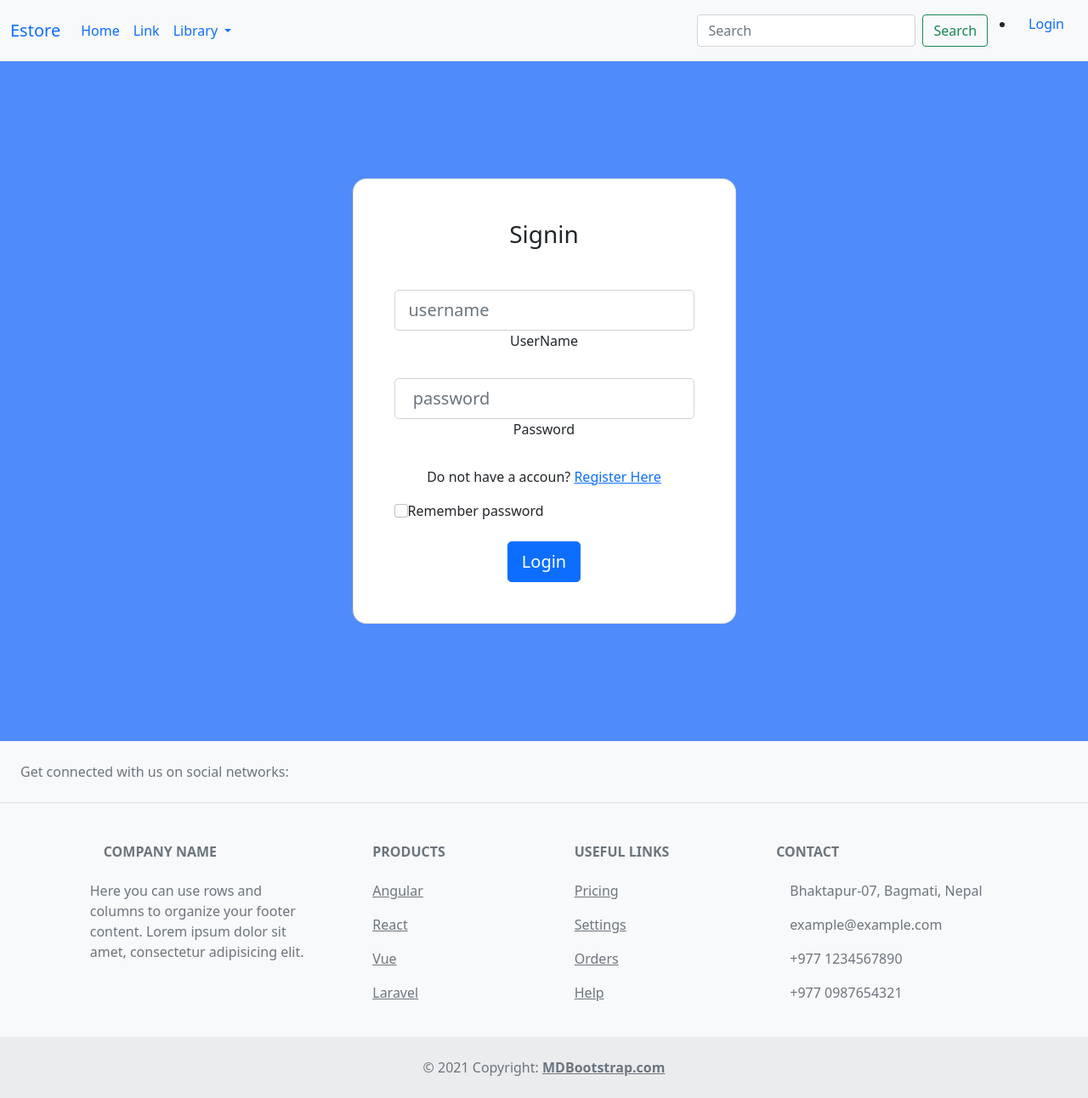
After one commit to Rukeshkutu/e_store, a Django app: page /login/ in a window 1280 px wide. The commit adds this page. Shown: the whole page at 85% size. Run offline with Django 4.2, Linux system fonts and the light colour scheme; data comes from the database, SQL or seed files in the repository; both versions use the stored data as it was after the commit; some libraries are stand-ins or nearby versions.

Commit message:
new update

```diff
--- a/e_store/urls.py
+++ b/e_store/urls.py
@@ -21,7 +21,8 @@ from django.conf.urls.static import static
 
 urlpatterns = [
     path('admin/', admin.site.urls),
-    path('',include('store.urls', namespace='store'))
+    path('',include('store.urls', namespace='store')),
+    # path('', include('django.contrib.auth.urls'))
 
 ]
 
--- a/store/models.py
+++ b/store/models.py
@@ -1,6 +1,6 @@
 from django.db import models
 from django.contrib.auth.models import User
-
+from django.db.models.deletion import CASCADE
 #reverse is a tool that give us to build an url
 from django.urls import reverse
 # Create your models here.
--- a/store/urls.py
+++ b/store/urls.py
@@ -5,8 +5,16 @@ app_name = 'store'
 
 urlpatterns = [
     path('',views.all_products, name= 'all_products'),
+    path('home/',views.all_products, name= 'all_product'),
     path('item/<slug:slug>/',views.product_detail, name = 'product_detail' ),
     #here slug refer to the data and category_slug is respointpoint for that data
     path('search/<slug:categroy_slug>/',views.category_list, name = 'category_list' ),
     #this url is used to view only user selected category product
+
+    path('login/', views.signin_page, name = 'signin_page'),
+    path('logout/', views.signout_page, name = 'signout_page'),
+    path('register/',views.register_page, name= 'register'),
+
+    path('add-product/', views.createProduct, name = 'add-product'),
+
 ]
--- a/store/views.py
+++ b/store/views.py
@@ -1,5 +1,12 @@
-from django.shortcuts import render, get_object_or_404
+from django.shortcuts import render, get_object_or_404, redirect
 from django.core.paginator import Paginator
+from django.contrib.auth.decorators import login_required
+from django.contrib.auth import authenticate, login, logout, forms
+from django.contrib.auth.models import User
+from django.contrib import messages
+from django.contrib.auth.forms import UserCreationForm
+
+from .forms import *
 # Create your views here.
 from .models import *
 
@@ -46,3 +53,86 @@ def category_list(request, categroy_slug):
 
     context = {'category': category,'page_obj': page_obj}
     return render(request, 'store/category.html', context)
+
+
+def signin_page(request):
+    if request.method == 'POST':
+        username = request.POST.get('username')#here username should be same as the  "name = 'username '" in signin.html
+        password = request.POST.get('password')
+
+        try:
+            user = User.objects.get(username = username)#'username = username' is to make sure user exite
+
+        except:
+            messages.error(request, 'user doesnot exit')#flash messages
+
+        user = authenticate(request, username= username, password = password)# to authenticate and to make sure user is currect
+        if user is not None:
+            login(request, user)
+            return redirect('store:all_products')#when user is login page is redirectd to home.html page through url
+        else:
+            messages.error(request, 'user name or email doesnot exist')
+
+    context ={
+
+    }
+    return render(request, 'store/signin.html', context)
+
+def signout_page(request):
+    logout(request)#this delete the token so it delete the user
+    return redirect("store:all_products")
+
+# def signup_page(request):
+#     if request.method == 'POST':
+#         username = request.POST.get('username')
+#         email = request.POST.get('email')
+#         password = request.POST.get('password')
+#         confirm_password = request.POST.get('confirm_password')
+
+#         if password == confirm_password:
+#             if User.objects.filter(username = username).exists():
+#                 messages.info(request, 'User name already exist')
+#                 return redirect('store:signup_page')
+#             else:
+#                 user = User.objects.create_user(username= username, password = password, email= email)
+#                 user.set_password(password)
+#                 # user.is_staff = True
+#                 user.save()
+#                 messages.info(request, 'success')
+#                 return redirect('store:signin_page')
+#         else:
+#             messages.error(request, "password doesnot match")
+#             return redirect('store:signup_page')
+
+#     else:
+#         context ={
+
+#         }
+#         return render(request, 'store/signup.html', context)
+
+
+def register_page(request):
+    if request.POST == 'POST':
+        form = CustomUserCreationForm()
+        if form.is_valid():
+            form.save()
+    else:
+        form = CustomUserCreationForm()
+    context = {
+        'form':form
+    }
+    return render(request, 'store/register.html', context)
+
+
+def createProduct(request):
+    form = ProductForm()#improt productform form form.py
+    if request.method == 'POST':
+        form = ProductForm(request.POST)
+        if form.is_valid():
+            form.save()
+            return redirect('store:all_products')
+
+    context = {
+        'form':form
+    }
+    return render(request, 'store/createproduct.html', context)
--- a/templates/store/base.html
+++ b/templates/store/base.html
@@ -14,58 +14,23 @@
   </head>
 
   <body>
-    <header>
-        <nav class="navbar navbar-expand-lg bg-light">
-            <div class="container-fluid">
-              <a class="navbar-brand" href="#">Estore</a>
 
-              <button class="navbar-toggler" type="button" data-bs-toggle="collapse" data-bs-target="#navbarSupportedContent" aria-controls="navbarSupportedContent" aria-expanded="false" aria-label="Toggle navigation">
-                <span class="navbar-toggler-icon"></span>
-              </button>
+    {% include './navbar.html' %}
 
-              <div class="collapse navbar-collapse" id="navbarSupportedContent">
-                <ul class="navbar-nav me-auto mb-2 mb-lg-0">
-
-                    <li class="nav-item">
-                    <a class="nav-link active" aria-current="page" href="#">Home</a>
-                  </li>
-
-                  <li class="nav-item">
-                    <a class="nav-link" href="#">Link</a>
-                  </li>
-
-                  <li class="nav-item dropdown">
-
-                    <a class="nav-link dropdown-toggle" href="#" role="button" id="navbarDropdown" data-bs-toggle="dropdown" aria-expanded="false">
-                      Library
-                    </a>
-
-                    <ul class="dropdown-menu" aria-labelledby="navbarDropdown">
-                        <li><a class="dropdown-item" href=" ">All</a></li>
-                        {% for c in categories %}
-                        <li {% if category.slug == c.slug %}class="selected" {% endif %}>
-                            <a class="dropdown-item" href="{{ c.get_absolute_url }}">{{ c.name|title }}</a>
-                        </li>
-                        {% endfor %}
-                    </ul>
-
-                  </li>
-
-                </ul>
-
-                <form class="d-flex" >
-                  <input class="form-control me-2" type="search" placeholder="Search" aria-label="Search">
-                  <button class="btn btn-outline-success" type="submit">Search</button>
-                </form>
-
-              </div>
-
-            </div>
-          </nav>
-
-    </header>
+    {% comment %} for flash messages {% endcomment %}
+    {% if messages %}
+    <ul class="messages">
+      {% for message in messages %}
+      <li>
+        {% comment %} {% if message.level == DEFAULT_MESSAGE_LEVELS.ERROR %}Important: {% endif %} {% endcomment %}
+        {{ message }}
+      </li>
+      {% endfor %}
+    </ul>
+    {% endif %}
 
 
+    {% comment %} For the body of the page {% endcomment %}
     <div id ="content">{%block content %} {% endblock %}</div>
 
 
--- a/templates/store/home.html
+++ b/templates/store/home.html
@@ -10,6 +10,7 @@
 
         <div class="pb-3 h5">All Books</div>
         <div class="row row-cols-1 row-cols-sm-2 row-cols-md-5 g-3">
+          <a href = "{% url 'store:add-product' %}">Add Product</a>
 
           {% for product in page_obj %}
 
--- /dev/null
+++ b/templates/store/navbar.html
@@ -0,0 +1,63 @@
+<header>
+    <nav class="navbar navbar-expand-lg bg-light">
+        <div class="container-fluid">
+          <a class="navbar-brand" href="{% url 'store:all_products'%}">Estore</a>
+
+          <button class="navbar-toggler" type="button" data-bs-toggle="collapse" data-bs-target="#navbarSupportedContent" aria-controls="navbarSupportedContent" aria-expanded="false" aria-label="Toggle navigation">
+            <span class="navbar-toggler-icon"></span>
+          </button>
+
+          <div class="collapse navbar-collapse" id="navbarSupportedContent">
+            <ul class="navbar-nav me-auto mb-2 mb-lg-0">
+
+                <li class="nav-item">
+                <a class="nav-link waves-effect" aria-current="page" href="{% url 'store:all_products' %}">Home</a>
+              </li>
+
+              <li class="nav-item">
+                <a class="nav-link" href="#">Link</a>
+              </li>
+
+              <li class="nav-item dropdown">
+
+                <a class="nav-link dropdown-toggle" href="#" role="button" id="navbarDropdown" data-bs-toggle="dropdown" aria-expanded="false">
+                  Library
+                </a>
+
+                <ul class="dropdown-menu" aria-labelledby="navbarDropdown">
+                    <li><a class="dropdown-item" href=" ">All</a></li>
+                    {% for c in categories %}
+                    <li {% if category.slug == c.slug %}class="selected" {% endif %}>
+                        <a class="dropdown-item" href="{{ c.get_absolute_url }}">{{ c.name|title }}</a>
+                    </li>
+                    {% endfor %}
+                </ul>
+
+              </li>
+
+            </ul>
+
+            <form class="d-flex" >
+              <input class="form-control me-2" type="search" placeholder="Search" aria-label="Search">
+              <button class="btn btn-outline-success" type="submit">Search</button>
+            </form>
+            <ul>
+              {% if request.user.is_authenticated%}
+              <!-- For Logout -->
+              <li class="nav-item">
+                <a class="nav-link" href="{% url 'store:signout_page'%}">Logout</a>
+              </li>
+
+              {%else%}
+              <!-- For Login -->
+              <li class="nav-item">
+                <a class="nav-link" href="{% url 'store:signin_page' %}">Login</a>
+              </li>
+              {% endif %}
+            </ul>
+          </div>
+
+        </div>
+      </nav>
+
+</header>
--- /dev/null
+++ b/templates/store/signin.html
@@ -0,0 +1,48 @@
+{%extends './base.html'%}
+{% load static %}
+{%block title %}Signin{%endblock%}
+
+{%block content%}
+
+<section class="vh-100" style="background-color: #508bfc;">
+    <div class="container py-5 h-100">
+      <div class="row d-flex justify-content-center align-items-center h-100">
+        <div class="col-12 col-md-8 col-lg-6 col-xl-5">
+          <div class="card shadow-2-strong" style="border-radius: 1rem;">
+            <div class="card-body p-5 text-center">
+              <form method = "POST" action ="">
+                <h3 class="mb-5">Signin</h3>
+                  {% csrf_token %}
+                  <div class="form-outline mb-4">
+                    <input type="text" name = "username" placeholder="username" class="form-control form-control-lg" />
+                    <label class="form-label"  >UserName</label>
+                  </div>
+
+                <div class="form-outline mb-4">
+                  <input type="password" name = "password" placeholder =" password" class="form-control form-control-lg" />
+                  <label class="form-label" >Password</label>
+                </div>
+                <p>Do not have a accoun? <a href="{% url 'store:register' %}">Register Here</a></p>
+                <!-- Checkbox -->
+                <div class="form-check d-flex justify-content-start mb-4">
+                  <input class="form-check-input" type="checkbox" value="" />
+                  <label class="form-check-label" > Remember password </label>
+                </div>
+
+                <button class="btn btn-primary btn-lg btn-block" type="submit" value ="login">Login</button>
+              </form>
+              {% comment %} <hr class="my-4">
+
+              <button class="btn btn-lg btn-block btn-primary" style="background-color: #dd4b39;"
+                type="submit"><i class="fab fa-google me-2"></i> Sign in with google</button>
+              <button class="btn btn-lg btn-block btn-primary mb-2" style="background-color: #3b5998;"
+                type="submit"><i class="fab fa-facebook-f me-2"></i>Sign in with facebook</button>
+   {% endcomment %}
+            </div>
+          </div>
+        </div>
+      </div>
+    </div>
+  </section>
+
+{%endblock%}
```
Also changed, not shown: e_store/settings.py (+6 -1 lines), store/forms.py (added, +51 -0 lines), templates/store/createproduct.html (added, +14 -0 lines), templates/store/main.html (deleted, +0 -111 lines), templates/store/register.html (added, +31 -0 lines), templates/store/signup.html (added, +65 -0 lines), db.sqlite3, 1 other file.
